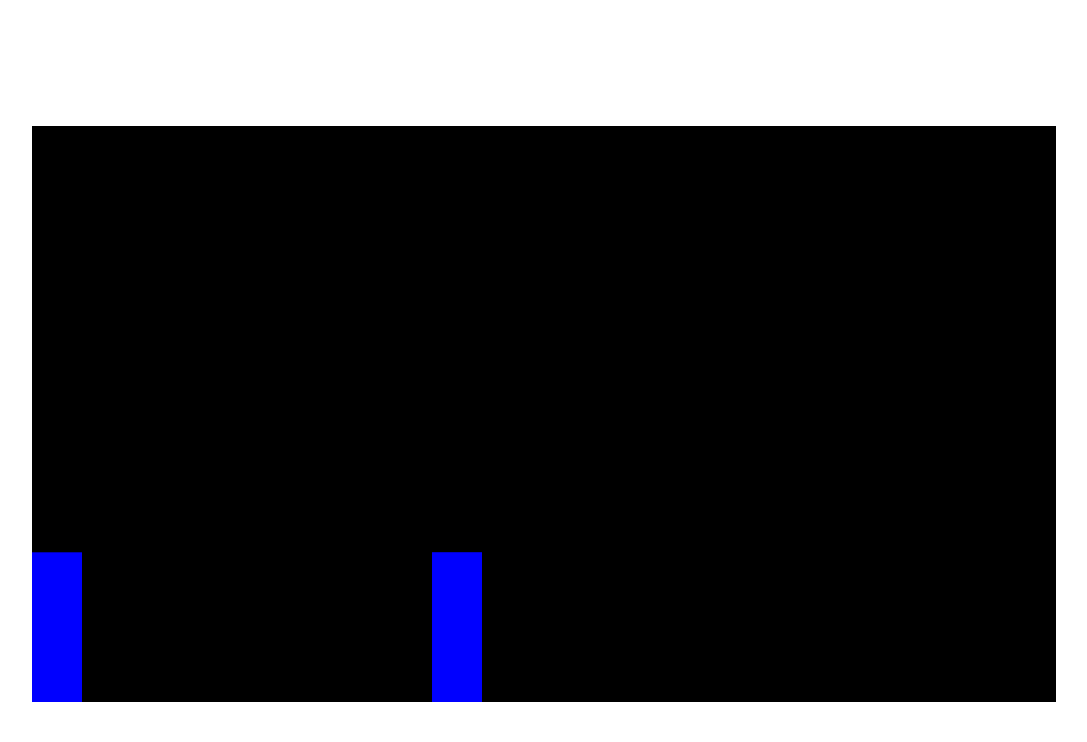
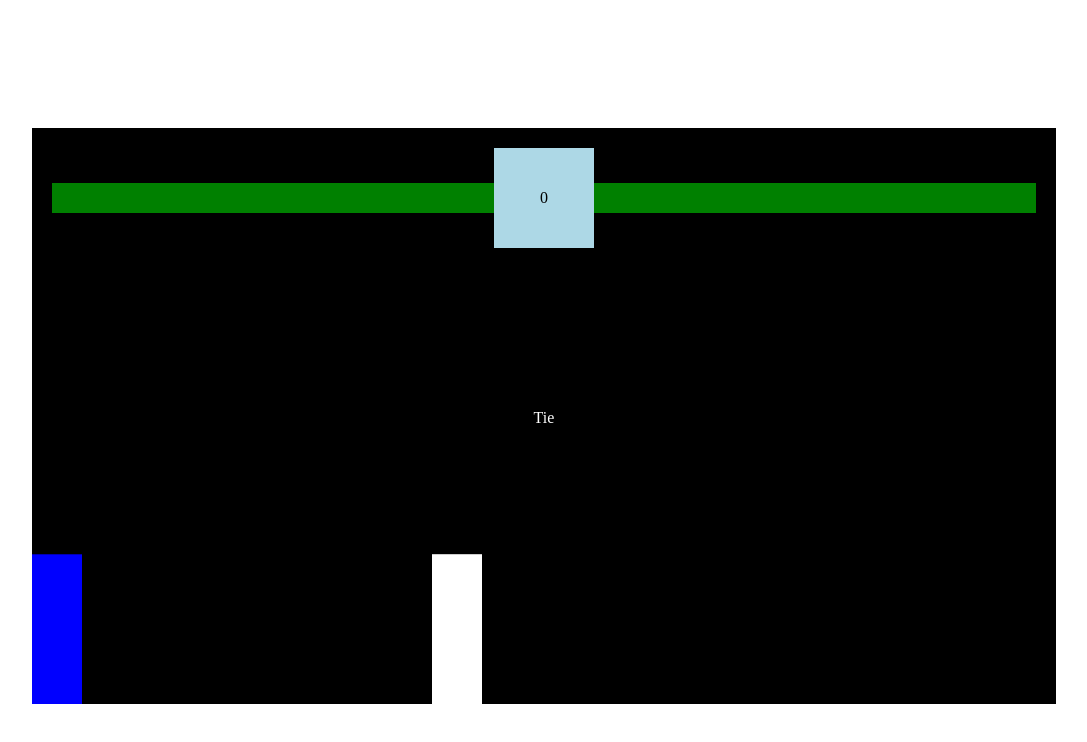
Before and after one commit to P1aer/GAME-JS, a plain HTML site: page index.html in a window 1280 px wide. Shown: the whole page, without its empty margins (96-1183 px from the left). Drawn offline with Linux system fonts and the light colour scheme.

Commit message:
health and attacks done

```diff
--- a/index.css
+++ b/index.css
@@ -1,4 +1,69 @@
-.canvas {
+body {
     max-width: 1024px;
     margin: 10% auto 0 auto;
 }
+* {
+    box-sizing: border-box;
+}
+.canvas {
+    display: inline-block;
+    position: relative;
+}
+.canvas > div {
+    position: absolute;
+    display: flex;
+    align-items: center;
+    width: 100%;
+    padding: 20px;
+}
+.p-health,.e-health {
+    background-color: orangered;
+    height: 30px;
+}
+.p-health {
+    width: 100%;
+}
+.p-health > div,.e-health > div {
+    position: absolute;
+    top: 0;
+    bottom: 0;
+    right: 0;
+    background-color: green;
+}
+.p-health > div {
+    width: 100%;
+}
+.e-health > div {
+    left: 0;
+}
+.hp-bar {
+    position: relative;
+
+    width: 100%;
+}
+
+.timer {
+    background-color: lightblue;
+    width: 100px;
+    flex-shrink: 0;
+    height: 100px;
+    display: flex;
+    align-items: center;
+    justify-content: center;
+}
+.player-hp {
+    display: flex;
+    justify-content: flex-end
+}
+
+.message {
+    position: absolute;
+    color: white;
+    display: none;
+    align-items: center;
+    justify-content: center;
+    top:0;
+    left: 0;
+    bottom: 0;
+    right: 0;
+}
--- a/index.html
+++ b/index.html
@@ -7,6 +7,28 @@
 </head>
 <body>
 <div class="canvas">
+    <div>
+        <div class="hp-bar player-hp" >
+            <div  class="p-health">
+                <div id="playerHealth">
+
+                </div>
+            </div>
+        </div>
+
+        <div id="timer" class="timer">
+        </div>
+        <div  class="hp-bar">
+            <div  class="e-health">
+                <div id="enemyHealth">
+
+                </div>
+            </div>
+        </div>
+    </div>
+    <section class="message" id="message">
+        Tie
+    </section>
     <canvas  width="1024px" height="576px">
 
     </canvas>
--- a/scripts/index.js
+++ b/scripts/index.js
@@ -1,11 +1,24 @@
 const canvas = document.querySelector("canvas")
 const context = canvas.getContext('2d')
-let lastKey
+const playerHealth = document.getElementById('playerHealth')
+const enemyHealth = document.getElementById('enemyHealth')
+const Timer = document.getElementById('timer')
+const message = document.getElementById('message')
+
+let time = 6
+let timeFunc
 
 const GRAVITY = 0.7
 const X_VELOCITY = 5
 const Y_VELOCITY = 20
 const HERO_HEIGHT = 150
+const HERO_WIDTH = 50
+const ATTACK_WIDTH = 100
+const ATTACK_HEIGHT = 50
+const ATTACK_HITBOX_TIME  = 100
+const HERO_HEALTH = 100
+const HERO_DAMAGE = 20
+const ENEMY_DAMAGE = 20
 const ENEMY_POSITION = {
     x:400,
     y:100
@@ -30,23 +43,49 @@ const KEYS = {
 }
 
 class Sprite {
-    constructor({position, velocity}) {
+    constructor({position, velocity,color,offset}) {
         this.position = position
         this.velocity = velocity
         this.height = HERO_HEIGHT
+        this.width = HERO_WIDTH
         this.lastKey
+        this.isAttacking
+        this.attackHitBox = {
+            position: {
+                x: this.position.x,
+                y: this.position.y,
+            },
+            width: ATTACK_WIDTH,
+            height: ATTACK_HEIGHT,
+            offset,
+        }
+        this.color = color
+        this.health = HERO_HEALTH
     }
     draw() {
-        context.fillStyle = 'blue'
-        context.fillRect(this.position.x,this.position.y,50,150)
+        context.fillStyle = this.color
+        context.fillRect(this.position.x,this.position.y,this.width,this.height)
+
+        if (this.isAttacking) {
+            context.fillStyle = 'red'
+            context.fillRect(
+                this.attackHitBox.position.x,
+                this.attackHitBox.position.y,
+                this.attackHitBox.width,
+                this.attackHitBox.height
+            )
+        }
+
     }
 
     update() {
         this.draw()
-
         this.position.x += this.velocity.x
         this.position.y += this.velocity.y
 
+
+        this.attackHitBox.position.x = this.position.x + this.attackHitBox.offset.x
+        this.attackHitBox.position.y = this.position.y + this.attackHitBox.offset.y
         if (this.position.y +this.height + this.velocity.y >= canvas.height) {
             this.velocity.y = 0
         }
@@ -54,6 +93,12 @@ class Sprite {
             this.velocity.y += GRAVITY
         }
 
+    }
+    attack() {
+        this.isAttacking = true
+        setTimeout(() => {
+            this.isAttacking = false
+        }, ATTACK_HITBOX_TIME)
     }
 }
 
@@ -63,7 +108,12 @@ const player = new Sprite({
     velocity : {
         x: 0,
         y:0
-    }
+    },
+    offset: {
+        x: 0,
+        y: 0
+    },
+    color: "blue"
 })
 
 
@@ -72,8 +122,49 @@ const enemy = new Sprite({
     velocity : {
         x: 0,
         y:0
+    },
+    offset: {
+        x: -1 * HERO_WIDTH,
+        y:0
+    },
+    color: "white"
+})
+
+const getWinner = ({player,enemy,timeFunc}) => {
+    clearTimeout(timeFunc)
+    message.style.display = 'flex'
+    if (player.health === enemy.health){
+        message.innerText = 'Tie'
     }
-})
+    else if (player.health > enemy.health) {
+        message.innerText = 'Player 1 Wins'
+    }
+    else if (player.health < enemy.health) {
+        message.innerText = 'Player 2 Wins'
+    }
+}
+const decrTime = () => {
+    if (time > 0) {
+        timeFunc = setTimeout(decrTime,1000)
+        time--
+        Timer.innerText = time + ''
+    }
+    if (time === 0) {
+
+        getWinner({player,enemy,timeFunc})
+    }
+
+}
+decrTime()
+
+const collision = (rect1,rect2) => {
+   return (
+       rect1.attackHitBox.position.x + rect1.attackHitBox.width >= rect2.position.x
+       && rect1.attackHitBox.position.x  <= rect2.position.x + rect2.width
+       && rect1.attackHitBox.position.y + rect1.attackHitBox.height >= rect2.position.y
+       && rect1.attackHitBox.position.y <= rect2.position.y + rect2.height
+   )
+}
 
 const animate = () => {
    window.requestAnimationFrame(animate)
@@ -89,6 +180,7 @@ const animate = () => {
     else if (KEYS.d.pressed && player.lastKey === 'd') {
         player.velocity.x =  X_VELOCITY
     }
+
     enemy.velocity.x = 0
     if (KEYS.ArrowLeft.pressed && enemy.lastKey === 'ArrowLeft') {
         enemy.velocity.x = -1 * X_VELOCITY
@@ -96,7 +188,23 @@ const animate = () => {
     else if (KEYS.ArrowRight.pressed && enemy.lastKey === 'ArrowRight') {
         enemy.velocity.x =  X_VELOCITY
     }
+
+    if (player.isAttacking &&  collision(player,enemy)) {
+        player.isAttacking = false
+        enemy.health -= HERO_DAMAGE
+        enemyHealth.style.width = enemy.health + '%'
+    }
+
+    if (enemy.isAttacking &&  collision(enemy,player)) {
+        enemy.isAttacking = false
+        player.health -= ENEMY_DAMAGE
+        playerHealth.style.width = player.health + '%'
+    }
+    if (player.health <= 0 || enemy.health <= 0) {
+        getWinner({player,enemy,timeFunc})
+    }
 }
+
 animate()
 
 window.addEventListener('keydown',(event) => {
@@ -112,6 +220,10 @@ window.addEventListener('keydown',(event) => {
         case "w" :
             player.velocity.y = -1 *  Y_VELOCITY
             break;
+        case " ":
+            player.attack()
+            break;
+
         case "ArrowRight" :
             KEYS.ArrowRight.pressed = true
             enemy.lastKey = "ArrowRight"
@@ -122,6 +234,9 @@ window.addEventListener('keydown',(event) => {
             break;
         case "ArrowUp" :
             enemy.velocity.y = -1 *  Y_VELOCITY
+            break;
+        case "ArrowDown":
+            enemy.attack()
             break;
         default:
             break;
```
